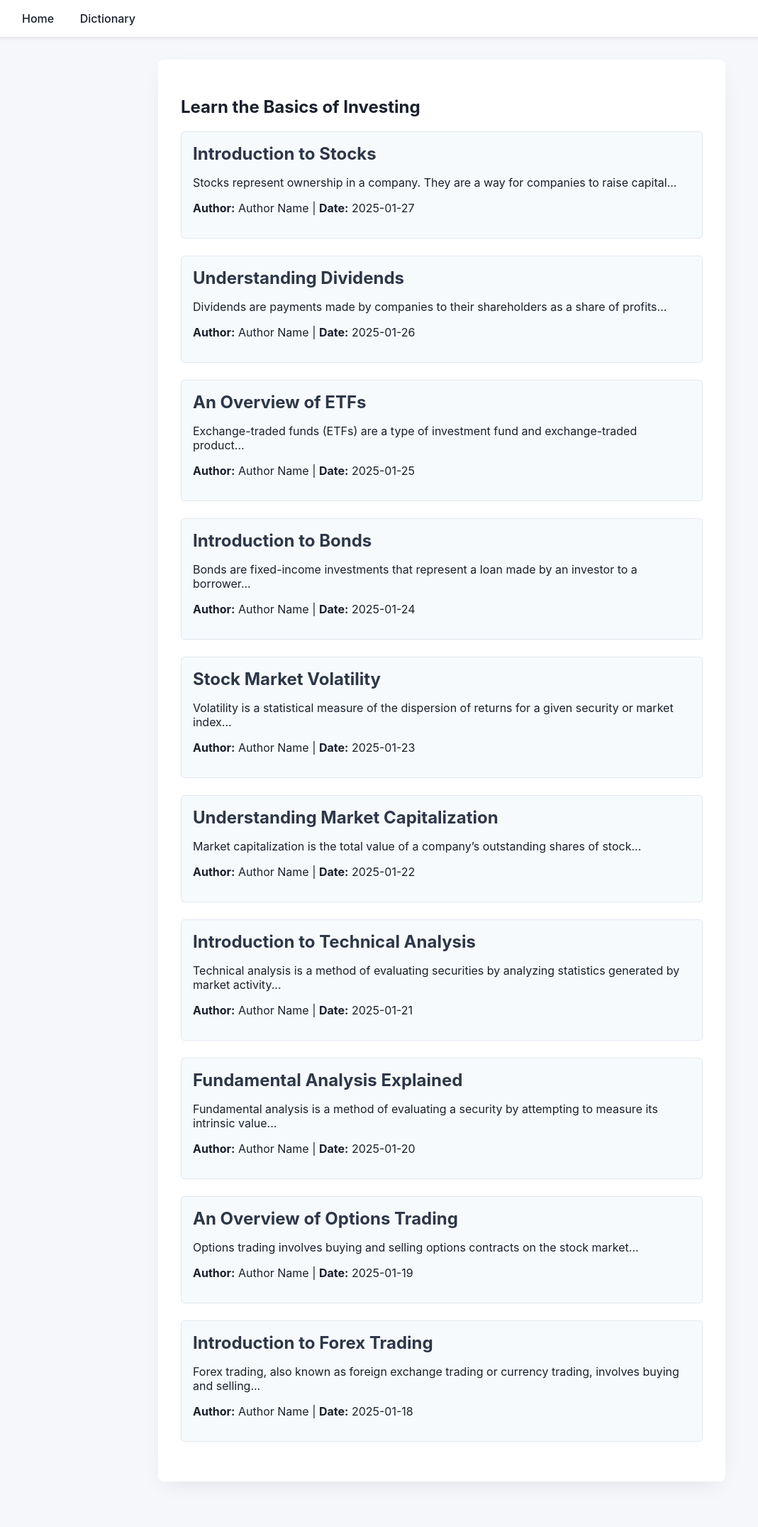
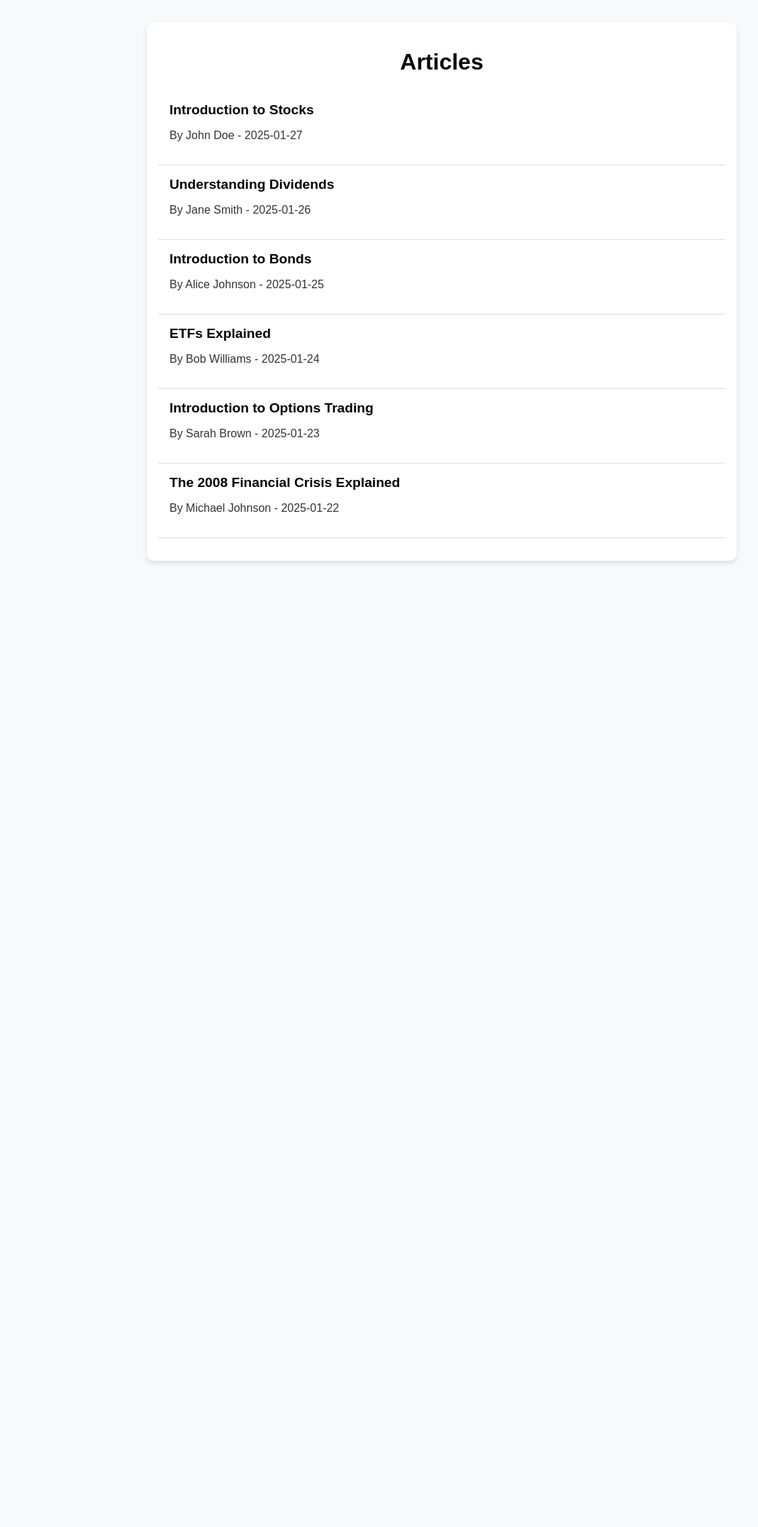
Before and after one commit to kyerai/NEA, a Flask app: page /articles in a window 1280 px wide. Shown: the whole page at 71% size, without its empty margins (17-1086 px from the left). After the commit the page ends 794 px from the top, so only its background shows below. Run offline with Flask 3, Linux system fonts and the light colour scheme.

Commit message:
Education section is now complete

```diff
--- a/app.py
+++ b/app.py
@@ -22,6 +22,57 @@ class StockApp:
         self.cache_timeout = timedelta(minutes=10)  # Set cache expiration time
         self.conn = None
         self.cursor = None
+
+        self.articles_list = [
+            {
+            'id': 1,
+            'title': 'Introduction to Stocks',
+            'content': 'Stocks represent ownership in a company and allow investors to share in a company\'s profits. When you purchase a stock, you become a shareholder, meaning you own a fraction of that company. Companies issue stocks to raise capital for expansion or operations.\n\nWhy Invest in Stocks?\n- Stocks offer higher long-term returns than most other asset classes.\n- They help build wealth and fight inflation.\n- Dividend-paying stocks provide passive income.',
+            'author': 'John Doe',
+            'date': '2025-01-27',
+            'video_url': 'https://www.youtube.com/embed/p7HKvqRI_Bo?si=JvwqpSp5Qt50uA1_'
+            },
+            {
+            'id': 2,
+            'title': 'Understanding Dividends',
+            'content': 'A dividend is a portion of a company’s earnings paid to shareholders, usually quarterly. Dividends provide steady income and are common among well-established companies.\n\nTypes of Dividends:\n- Cash Dividends: Direct payments to shareholders.\n- Stock Dividends: Additional shares instead of cash.\n- Special Dividends: One-time extra payments.\n\nCompanies with a high dividend yield are often financially stable, but investors must analyze the dividend payout ratio to ensure sustainability.',
+            'author': 'Jane Smith',
+            'date': '2025-01-26',
+            'video_url': 'https://www.youtube.com/embed/zd0n2rpt_qM?si=LbLcEC4it8yLPxNe'
+            },
+            {
+            'id': 3,
+            'title': 'Introduction to Bonds',
+            'content': 'Bonds are fixed-income securities that represent a loan made by an investor to a borrower. When you buy a bond, you are lending money to the issuer in exchange for periodic interest payments and the return of the bond’s face value when it matures.\n\nKey Features of Bonds:\n- Face Value: The amount the bond will be worth at maturity.\n- Coupon Rate: The interest rate paid by the bond.\n- Maturity Date: When the bond issuer repays the principal to the bondholder.\n\nBonds are considered safer investments than stocks, but they offer lower returns.',
+            'author': 'Alice Johnson',
+            'date': '2025-01-25',
+            'video_url': 'https://www.youtube.com/embed/vAdn7aLHpO0?si=S_poiz2UtqHk_GyF'
+            },
+            {
+            'id': 4,
+            'title': 'ETFs Explained',
+            'content': 'Exchange-Traded Funds (ETFs) are investment funds that trade on stock exchanges like individual stocks. ETFs hold assets such as stocks, commodities, or bonds and usually track an underlying index.\n\nAdvantages of ETFs:\n- Diversification: ETFs provide exposure to a broad range of assets.\n- Liquidity: ETFs can be bought and sold throughout the trading day.\n- Low Costs: ETFs often have lower fees than mutual funds.\n\nPopular ETFs include the SPDR S&P 500 ETF (SPY) and the Invesco QQQ Trust (QQQ).',
+            'author': 'Bob Williams',
+            'date': '2025-01-24',
+            'video_url': 'https://www.youtube.com/embed/OwpFBi-jZVg?si=ptYb0xZ5WThsxhqj'
+            },
+            {
+            'id': 5,
+            'title': 'Introduction to Options Trading',
+            'content': 'Options are derivatives that give investors the right, but not the obligation, to buy or sell an underlying asset at a specific price by a certain date. Options are used for hedging, speculation, and income generation.\n\nTypes of Options:\n- Call Options: Give the right to buy the underlying asset.\n- Put Options: Give the right to sell the underlying asset.\n\nOptions trading involves understanding strike prices, expiration dates, and option premiums.',
+            'author': 'Sarah Brown',
+            'date': '2025-01-23',
+            'video_url': 'https://www.youtube.com/embed/VJgHkAqohbU?si=FxYKPz6FvWOuMneq'
+            },
+            {
+            'id': 6,
+            'title': 'The 2008 Financial Crisis Explained',
+            'content': 'The 2008 financial crisis was the worst economic disaster since the Great Depression of 1929. It was triggered by the subprime mortgage crisis in the United States, leading to a global recession.\n\nKey Events:\n- Housing Bubble: Rapidly rising home prices and risky lending practices.\n- Subprime Mortgages: High-risk loans given to borrowers with poor credit.\n- Lehman Brothers Bankruptcy: Major investment bank collapse in September 2008.\n\nThe crisis led to bank failures, stock market crashes, and government bailouts.',
+            'author': 'Michael Johnson',
+            'date': '2025-01-22',
+            'video_url': 'https://www.youtube.com/embed/GPOv72Awo68?si=f0BMAsPc6dfcrZx3'
+            }
+        ]
 
         # Start background monitoring thread
         self.start_price_monitoring()
@@ -52,6 +103,8 @@ class StockApp:
         self.app.route('/portfolio', methods=['GET', 'POST'])(self.portfolio)
         self.app.route('/articles')(self.articles)
         self.app.route('/glossary', methods=['GET', 'POST'])(self.glossary)
+        self.app.route('/article/<int:article_id>')(self.article_detail)
+        self.app.route('/articles')(self.articles)
 
     def index(self):
         return render_template('index.html')
@@ -473,71 +526,24 @@ class StockApp:
                             profit_loss=profit_loss)
 
 
+
     def articles(self):
-        articles = [
-            {
-                'title': 'Introduction to Stocks',
-                'content': 'Stocks represent ownership in a company. They are a way for companies to raise capital...',
-                'author': 'Author Name',
-                'date': '2025-01-27'
-            },
-            {
-                'title': 'Understanding Dividends',
-                'content': 'Dividends are payments made by companies to their shareholders as a share of profits...',
-                'author': 'Author Name',
-                'date': '2025-01-26'
-            },
-            {
-                'title': 'An Overview of ETFs',
-                'content': 'Exchange-traded funds (ETFs) are a type of investment fund and exchange-traded product...',
-                'author': 'Author Name',
-                'date': '2025-01-25'
-            },
-            {
-                'title': 'Introduction to Bonds',
-                'content': 'Bonds are fixed-income investments that represent a loan made by an investor to a borrower...',
-                'author': 'Author Name',
-                'date': '2025-01-24'
-            },
-            {
-                'title': 'Stock Market Volatility',
-                'content': 'Volatility is a statistical measure of the dispersion of returns for a given security or market index...',
-                'author': 'Author Name',
-                'date': '2025-01-23'
-            },
-            {
-                'title': 'Understanding Market Capitalization',
-                'content': 'Market capitalization is the total value of a company’s outstanding shares of stock...',
-                'author': 'Author Name',
-                'date': '2025-01-22'
-            },
-            {
-                'title': 'Introduction to Technical Analysis',
-                'content': 'Technical analysis is a method of evaluating securities by analyzing statistics generated by market activity...',
-                'author': 'Author Name',
-                'date': '2025-01-21'
-            },
-            {
-                'title': 'Fundamental Analysis Explained',
-                'content': 'Fundamental analysis is a method of evaluating a security by attempting to measure its intrinsic value...',
-                'author': 'Author Name',
-                'date': '2025-01-20'
-            },
-            {
-                'title': 'An Overview of Options Trading',
-                'content': 'Options trading involves buying and selling options contracts on the stock market...',
-                'author': 'Author Name',
-                'date': '2025-01-19'
-            },
-            {
-                'title': 'Introduction to Forex Trading',
-                'content': 'Forex trading, also known as foreign exchange trading or currency trading, involves buying and selling...',
-                'author': 'Author Name',
-                'date': '2025-01-18'
-            }
-        ]
 
-        return render_template('articles.html', articles=articles)
+        return render_template('articles.html', articles=self.articles_list)
+
+    def article_detail(self, article_id):
+        articles_list = self.articles_list
+
+        # Fetch the article
+        article = next((article for article in articles_list if article['id'] == article_id), None)
+
+        # Redirect if article doesn't exist
+        if not article:
+            return redirect(url_for('articles'))
+
+        # Render the template with full article details
+        return render_template('article_detail.html', article=article)
+
 
     def glossary(self):
         terms = {
--- a/templates/articles.html
+++ b/templates/articles.html
@@ -3,30 +3,59 @@
 <head>
     <meta charset="UTF-8">
     <meta name="viewport" content="width=device-width, initial-scale=1.0">
-    <title>Learn | Education</title>
-    <link rel="stylesheet" href="/static/styles.css">
+    <title>Articles | Trading Academy</title>
+    <style>
+        body {
+            font-family: Arial, sans-serif;
+            background-color: #f8f9fa;
+            color: #333;
+            margin: 0;
+            padding: 0;
+        }
+        .container {
+            max-width: 800px;
+            margin: 2em auto;
+            padding: 1em;
+            background: white;
+            border-radius: 10px;
+            box-shadow: 0 4px 6px rgba(0, 0, 0, 0.1);
+        }
+        h1 {
+            text-align: center;
+            color: #000203;
+        }
+        .article-list {
+            list-style: none;
+            padding: 0;
+        }
+        .article-list li {
+            padding: 1em;
+            border-bottom: 1px solid #ddd;
+        }
+        .article-list li a {
+            text-decoration: none;
+            font-weight: bold;
+            color: #000203;
+            font-size: 1.2em;
+        }
+        .article-list li a:hover {
+            color: #60686d;
+        }
+    </style>
 </head>
 <body>
-    <header>
-        <div>
-            <a href="/home">Home</a>
-            <a href="/glossary">Dictionary</a>
-        </div>
-    </header>
 
-    <main class="content">
-        <section class="section">
-            <h1>Learn the Basics of Investing</h1>
-            <div class="articles">
-                {% for article in articles %}
-                    <article class="article">
-                        <h2>{{ article.title }}</h2>
-                        <p>{{ article.content }}</p>
-                        <p><strong>Author:</strong> {{ article.author }} | <strong>Date:</strong> {{ article.date }}</p>
-                    </article>
-                {% endfor %}
-            </div>
-        </section>
-    </main>
+    <div class="container">
+        <h1>Articles</h1>
+        <ul class="article-list">
+            {% for article in articles %}
+                <li>
+                    <a href="{{ url_for('article_detail', article_id=article.id) }}">{{ article.title }}</a>
+                    <p>By {{ article.author }} - {{ article.date }}</p>
+                </li>
+            {% endfor %}
+        </ul>
+    </div>
+
 </body>
 </html>
--- a/templates/glossary.html
+++ b/templates/glossary.html
@@ -23,6 +23,7 @@
                 <button type="submit" class="btn">Search</button>
             </form>
 
+
             {% if search_query %}
                 <h2>Search Results for "{{ search_query }}"</h2>
                 {% if results %}
```
Also changed, not shown: templates/article_detail.html (added, +82 -0 lines), app.db, 1 other file.
